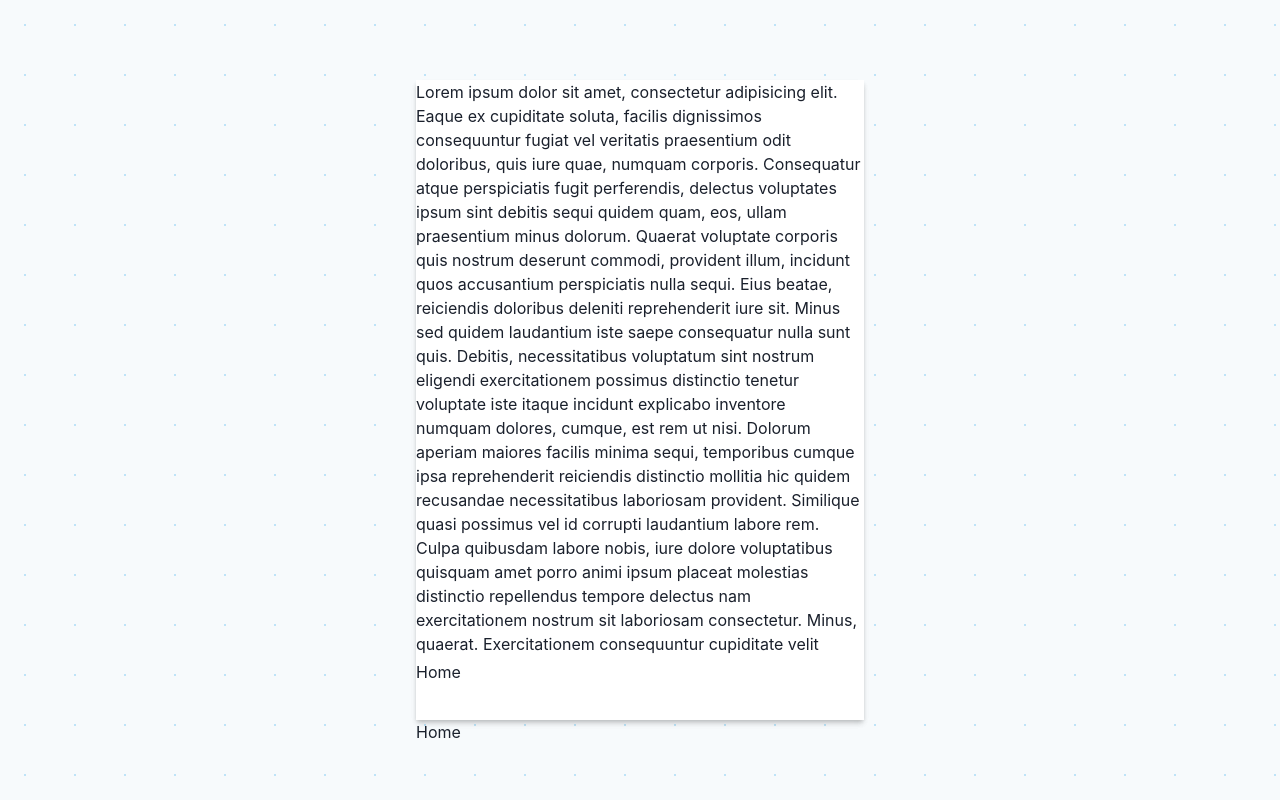
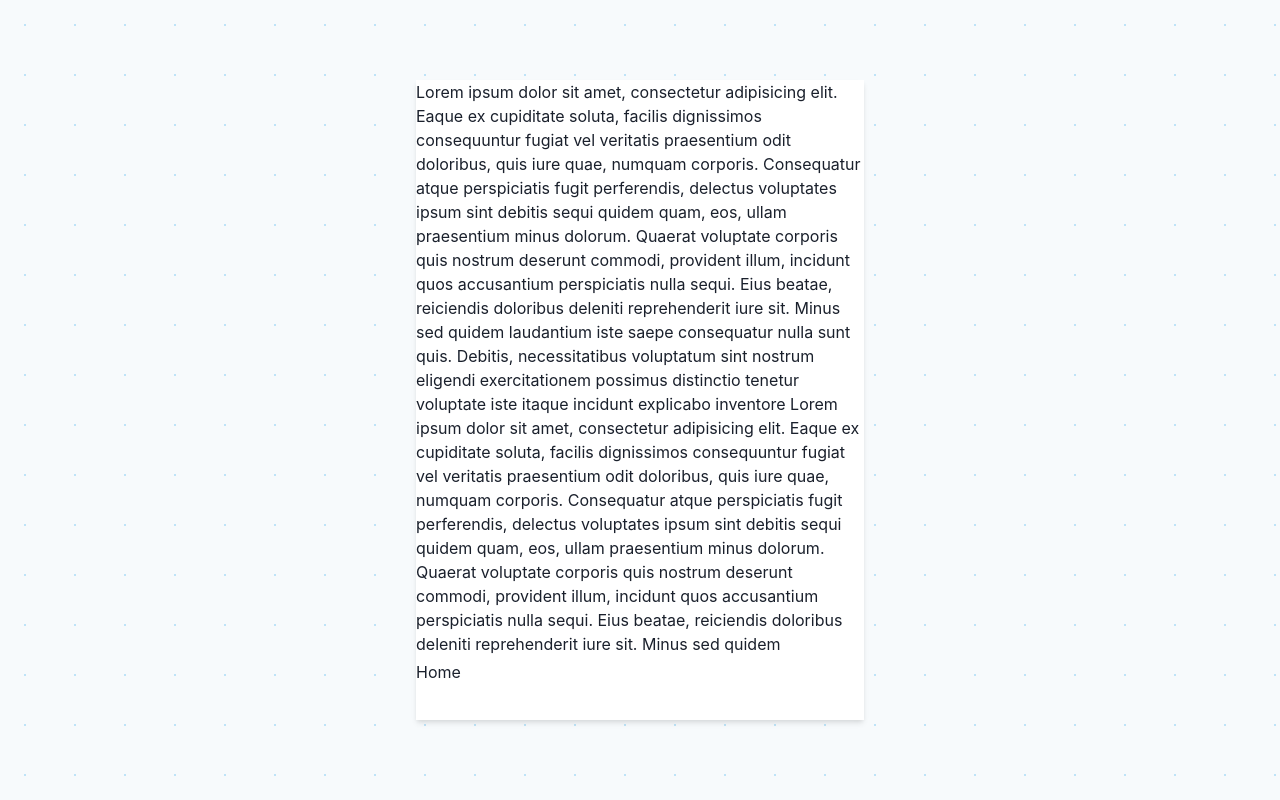
Before and after one commit to danidz96/event-planner-frontend, a Next.js app: page / in a window 1280 px wide. Built offline with nearby package versions, Linux system fonts and the light colour scheme; no server answers.

Commit message:
add google button to sign in

```diff
--- a/pages/index.js
+++ b/pages/index.js
@@ -1,11 +1,11 @@
-import { Box, Flex, Stack, VStack } from '@chakra-ui/layout';
-import Navbar from '../components/Navbar';
-import MainLayout from '../layouts/Main';
+import { Box, Text } from '@chakra-ui/layout';
+import { getSession } from 'next-auth/client';
 
-export default function Home() {
+export default function Home({ session }) {
   return (
-    <VStack w={['100vw', 'md']} h={['100vh', '80vh']} bg="white" boxShadow="md" spacing="0" position="relative">
-      <Box w="100%" h="100%" overflowY="auto">
+    <Box overflowY="auto">
+      <Text>{session?.user?.name}</Text>
+      <Text>
         Lorem ipsum dolor sit amet, consectetur adipisicing elit. Eaque ex cupiditate soluta, facilis dignissimos
         consequuntur fugiat vel veritatis praesentium odit doloribus, quis iure quae, numquam corporis. Consequatur
         atque perspiciatis fugit perferendis, delectus voluptates ipsum sint debitis sequi quidem quam, eos, ullam
@@ -13,22 +13,37 @@ export default function Home() {
         quos accusantium perspiciatis nulla sequi. Eius beatae, reiciendis doloribus deleniti reprehenderit iure sit.
         Minus sed quidem laudantium iste saepe consequatur nulla sunt quis. Debitis, necessitatibus voluptatum sint
         nostrum eligendi exercitationem possimus distinctio tenetur voluptate iste itaque incidunt explicabo inventore
-        numquam dolores, cumque, est rem ut nisi. Dolorum aperiam maiores facilis minima sequi, temporibus cumque ipsa
-        reprehenderit reiciendis distinctio mollitia hic quidem recusandae necessitatibus laboriosam provident.
-        Similique quasi possimus vel id corrupti laudantium labore rem. Culpa quibusdam labore nobis, iure dolore
-        voluptatibus quisquam amet porro animi ipsum placeat molestias distinctio repellendus tempore delectus nam
-        exercitationem nostrum sit laboriosam consectetur. Minus, quaerat. Exercitationem consequuntur cupiditate velit
-        excepturi molestiae corporis ut perferendis maxime ad, earum nemo totam minus praesentium voluptas id est,
-        officia provident sit nobis facere, et voluptatibus adipisci. Aperiam adipisci harum atque magni, autem rem quae
-        qui hic et corrupti consectetur rerum, iusto possimus temporibus sit labore ipsum? Delectus et ratione nulla.
-        Soluta perferendis tempora, esse illo accusamus nulla sit vel optio. Exercitationem qui ducimus asperiores minus
-        sapiente officiis nam enim tempora. Vero aut esse natus explicabo magnam vel iusto impedit nulla cupiditate
-        repellendus ut, tempora qui tenetur sit cum! Fugit nemo nostrum libero quia tempora nisi reiciendis. Cum
-        perspiciatis deserunt, facere ea iusto veniam vel illum et, rerum obcaecati exercitationem magnam dolorum
-        voluptate animi quibusdam explicabo quia ratione deleniti reiciendis assumenda tenetur? Magni possimus tempora
-        repellat! Dolor, consequuntur in? Molestias mollitia provident facere, labore ducimus aut voluptatum, unde,
-      </Box>
-      <Navbar />
-    </VStack>
+        Lorem ipsum dolor sit amet, consectetur adipisicing elit. Eaque ex cupiditate soluta, facilis dignissimos
+        consequuntur fugiat vel veritatis praesentium odit doloribus, quis iure quae, numquam corporis. Consequatur
+        atque perspiciatis fugit perferendis, delectus voluptates ipsum sint debitis sequi quidem quam, eos, ullam
+        praesentium minus dolorum. Quaerat voluptate corporis quis nostrum deserunt commodi, provident illum, incidunt
+        quos accusantium perspiciatis nulla sequi. Eius beatae, reiciendis doloribus deleniti reprehenderit iure sit.
+        Minus sed quidem laudantium iste saepe consequatur nulla sunt quis. Debitis, necessitatibus voluptatum sint
+        nostrum eligendi exercitationem possimus distinctio tenetur voluptate iste itaque incidunt explicabo inventore
+        Lorem ipsum dolor sit amet, consectetur adipisicing elit. Eaque ex cupiditate soluta, facilis dignissimos
+        consequuntur fugiat vel veritatis praesentium odit doloribus, quis iure quae, numquam corporis. Consequatur
+        atque perspiciatis fugit perferendis, delectus voluptates ipsum sint debitis sequi quidem quam, eos, ullam
+        praesentium minus dolorum. Quaerat voluptate corporis quis nostrum deserunt commodi, provident illum, incidunt
+        quos accusantium perspiciatis nulla sequi. Eius beatae, reiciendis doloribus deleniti reprehenderit iure sit.
+        Minus sed quidem laudantium iste saepe consequatur nulla sunt quis. Debitis, necessitatibus voluptatum sint
+        nostrum eligendi exercitationem possimus distinctio tenetur voluptate iste itaque incidunt explicabo inventore
+        Lorem ipsum dolor sit amet, consectetur adipisicing elit. Eaque ex cupiditate soluta, facilis dignissimos
+        consequuntur fugiat vel veritatis praesentium odit doloribus, quis iure quae, numquam corporis. Consequatur
+        atque perspiciatis fugit perferendis, delectus voluptates ipsum sint debitis sequi quidem quam, eos, ullam
+        praesentium minus dolorum. Quaerat voluptate corporis quis nostrum deserunt commodi, provident illum, incidunt
+        quos accusantium perspiciatis nulla sequi. Eius beatae, reiciendis doloribus deleniti reprehenderit iure sit.
+        Minus sed quidem laudantium iste saepe consequatur nulla sunt quis. Debitis, necessitatibus voluptatum sint
+        nostrum eligendi exercitationem possimus distinctio tenetur voluptate iste itaque incidunt explicabo inventore
+      </Text>
+    </Box>
   );
 }
+
+export const getServerSideProps = async ({ req }) => {
+  const session = await getSession({ req });
+  return {
+    props: {
+      session,
+    },
+  };
+};
```
Also changed, not shown: pages/login.js (added, +17 -0 lines).
